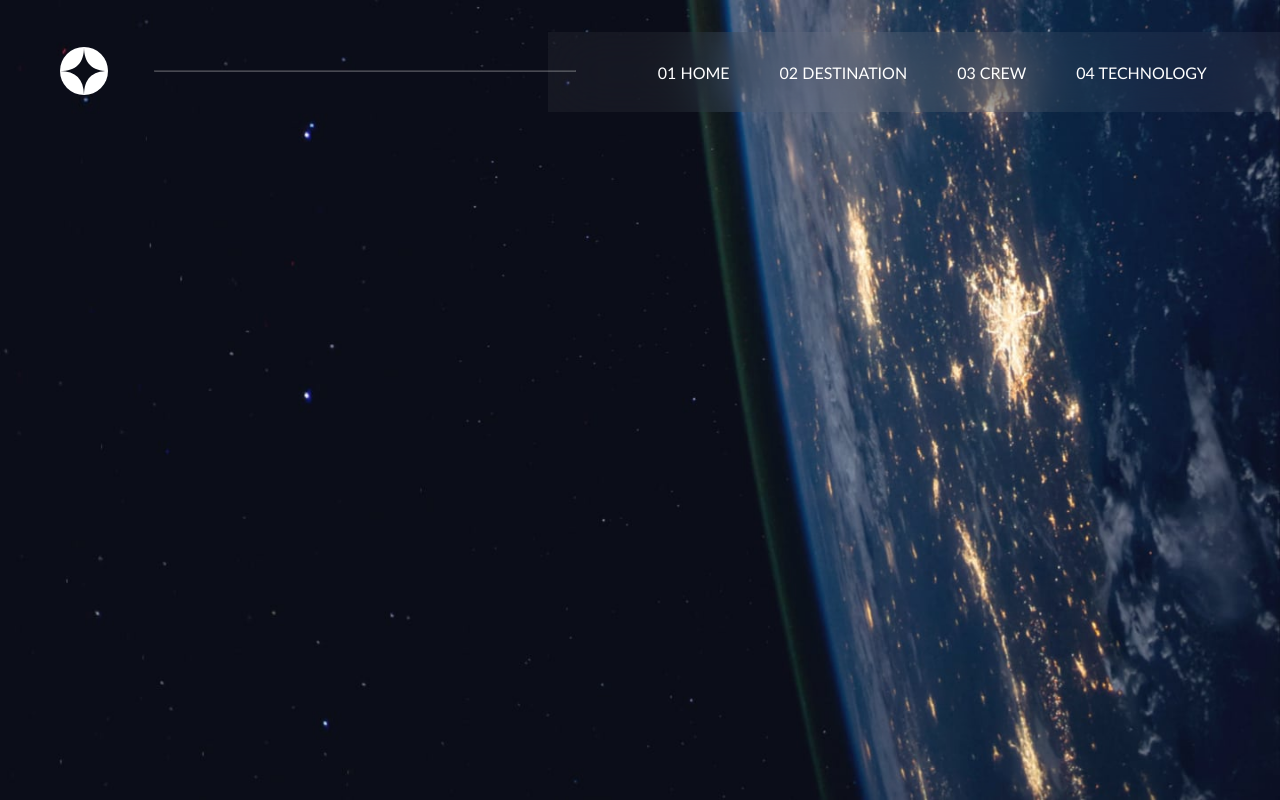
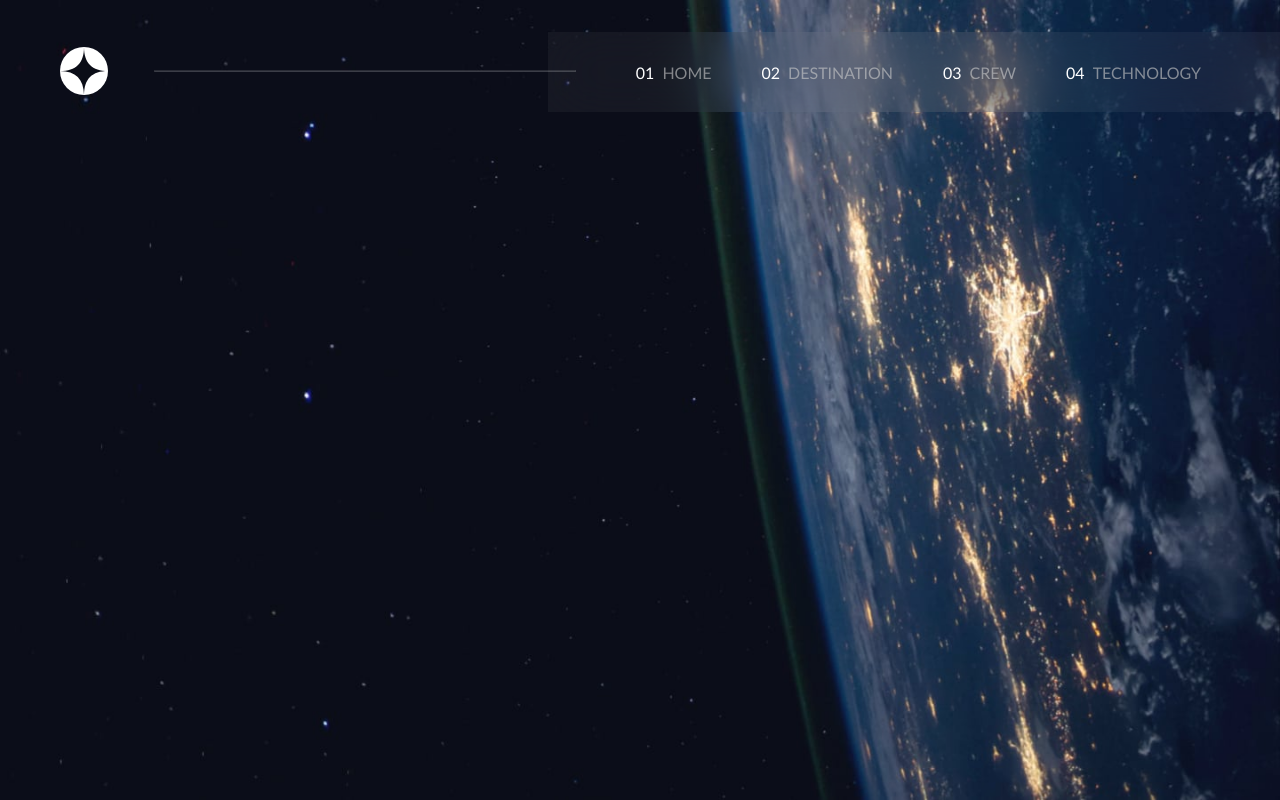
Before and after one commit to a-jahangir/space-multipage-website, a Vue app: page / in a window 1280 px wide. Built offline with nearby package versions, Linux system fonts and the light colour scheme.

Commit message:
Link Fixed

```diff
--- a/src/components/mainHeader.vue
+++ b/src/components/mainHeader.vue
@@ -13,10 +13,10 @@
             <hr class="line">
             <nav>
                 <ul>
-                    <li><a href="#">01 HOME</a></li>
-                    <li><a href="#">02 DESTINATION</a></li>
-                    <li><a href="#">03 CREW</a></li>
-                    <li><a href="#">04 TECHNOLOGY</a></li>
+                    <li><a href="#">01<span>HOME</span></a></li>
+                    <li><a href="#">02<span>DESTINATION</span></a></li>
+                    <li><a href="#">03<span>CREW</span></a></li>
+                    <li><a href="#">04<span>TECHNOLOGY</span></a></li>
                 </ul>
             </nav>
         </div>
@@ -49,20 +49,30 @@ nav {
 nav ul {
     list-style-type: none;
     display: flex;
-    padding-left: 15%;
+    padding-left: 12%;
 }
+
 nav a {
     text-decoration: none;
+    display: flex;
     color: #ffffff;
     padding-right: 50px;
 }
 
+nav a span{
+    color: #cacaca9d;
+    padding-left: 8px;
+}
+
+nav a span:hover{
+    color: #ffffff;
+}
 .line {
     position: absolute;
     bottom: 50%;
     left: 12%;
     width: 33%;
-    border-color: rgba(255, 255, 255, 0.25);
+    border-color: rgba(255, 255, 255, 0.2);
     z-index: 2;
 }
 </style>
```
